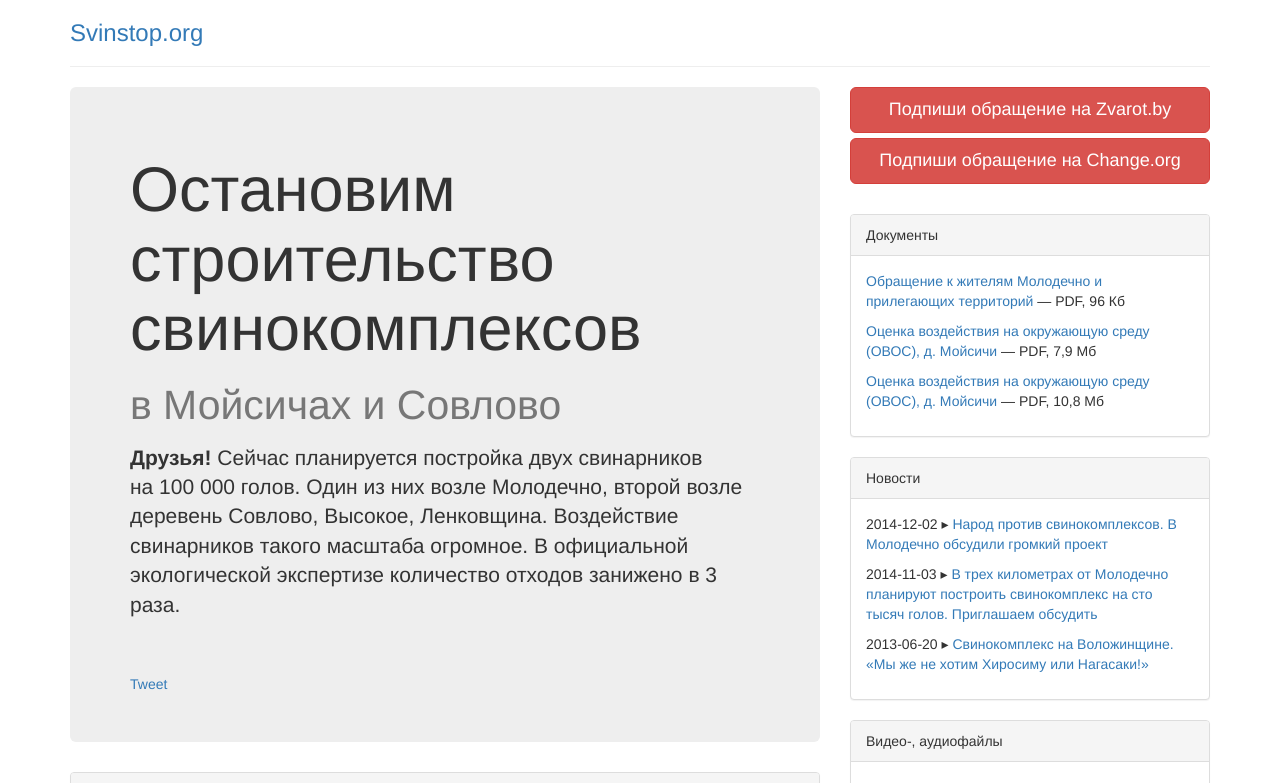
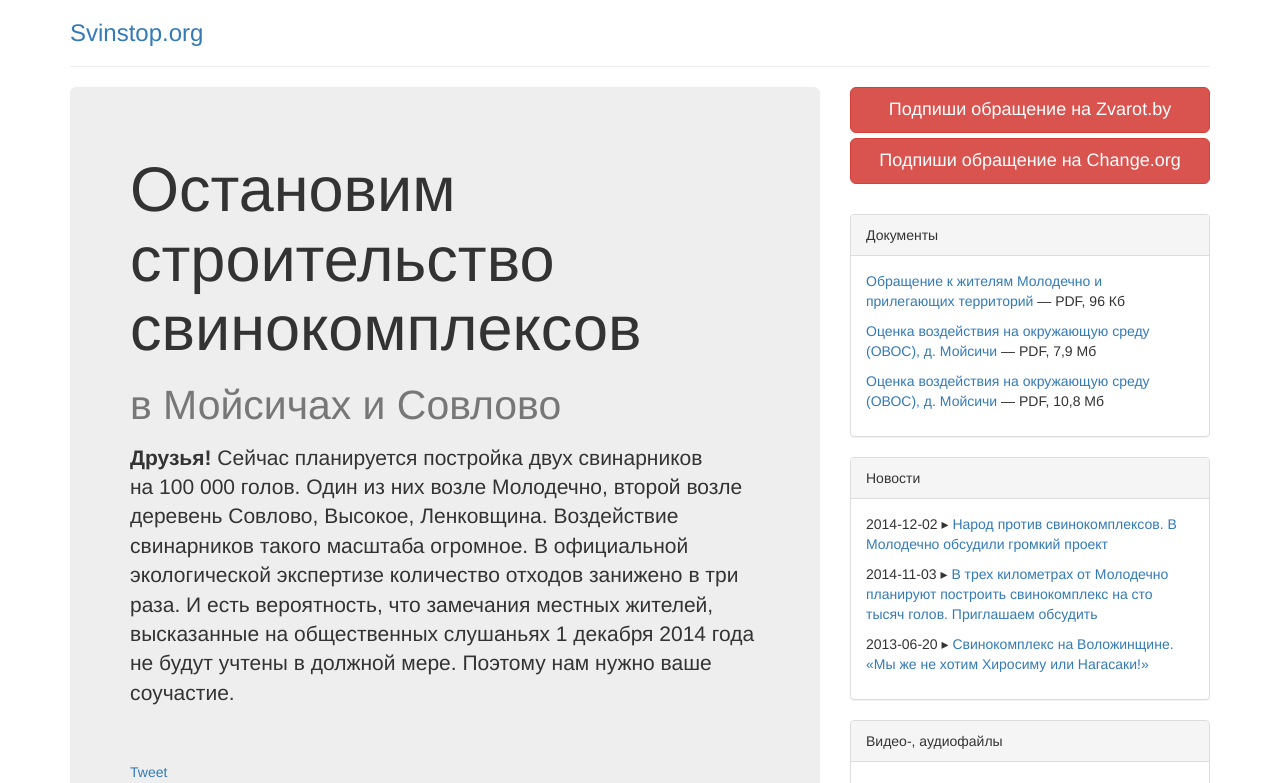
Before and after one commit to iharsuvorau/svinstop, a Jekyll site: the page built from index.html, in a window 1280 px wide and 900 px high, cut to the strip 0-783 px from the top of the window. Built offline with Jekyll 4.4.1, drawn with Linux system fonts in a browser that asks for light colours; nearby versions of some CDN libraries; comment, search, counter and statistics services are not loaded.

Commit message:
intro text updates

```diff
--- a/_includes/intro.html
+++ b/_includes/intro.html
@@ -1,7 +1,7 @@
 <div class="jumbotron">
 
 <h1>Остановим строительство свинокомплексов <small>в&nbsp;Мойсичах и&nbsp;Совлово</small></h1>
-<p class="lead"><strong>Друзья! </strong> Сейчас планируется постройка двух свинарников на&nbsp;100&nbsp;000 голов. Один из&nbsp;них возле Молодечно, второй возле деревень Совлово, Высокое, Ленковщина. Воздействие свинарников такого масштаба огромное. В&nbsp;официальной экологической экспертизе количество отходов занижено в&nbsp;3 раза. </p>
+<p class="lead"><strong>Друзья! </strong> Сейчас планируется постройка двух свинарников на&nbsp;100&nbsp;000 голов. Один из&nbsp;них возле Молодечно, второй возле деревень Совлово, Высокое, Ленковщина. Воздействие свинарников такого масштаба огромное. В&nbsp;официальной экологической экспертизе количество отходов занижено в&nbsp;три раза. И есть вероятность, что замечания местных жителей, высказанные на общественных слушаньях 1 декабря 2014 года не будут учтены в должной мере. Поэтому нам нужно ваше соучастие. </p>
 
 <div class="fb-like" data-href="{{ site.baseurl }}" data-layout="button_count" data-action="recommend" data-show-faces="true" data-share="false"></div><br/><br/>
 
```
